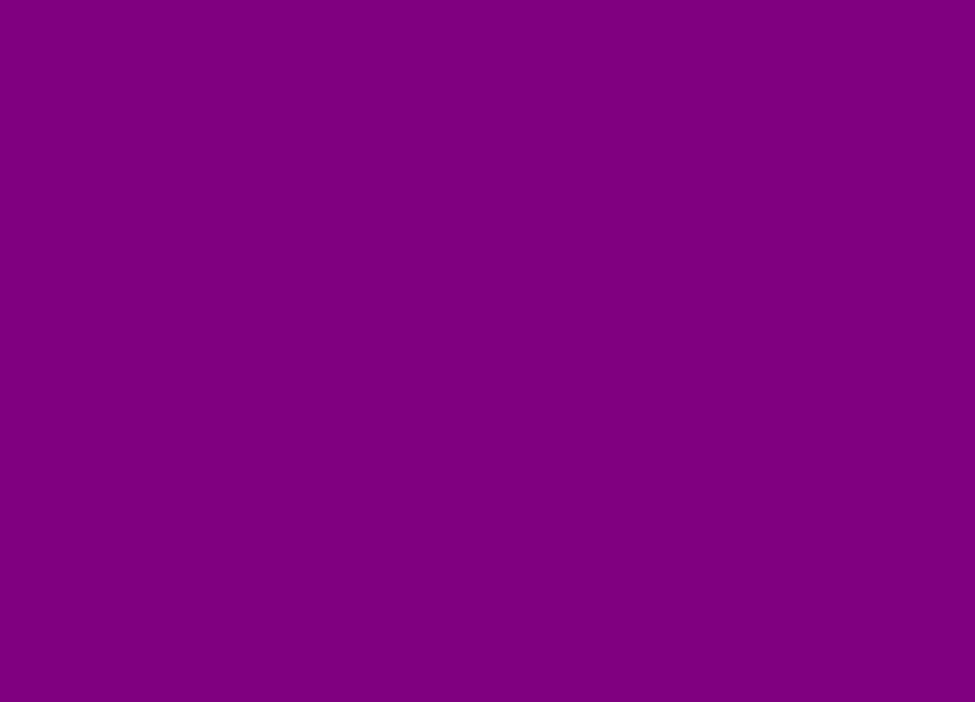
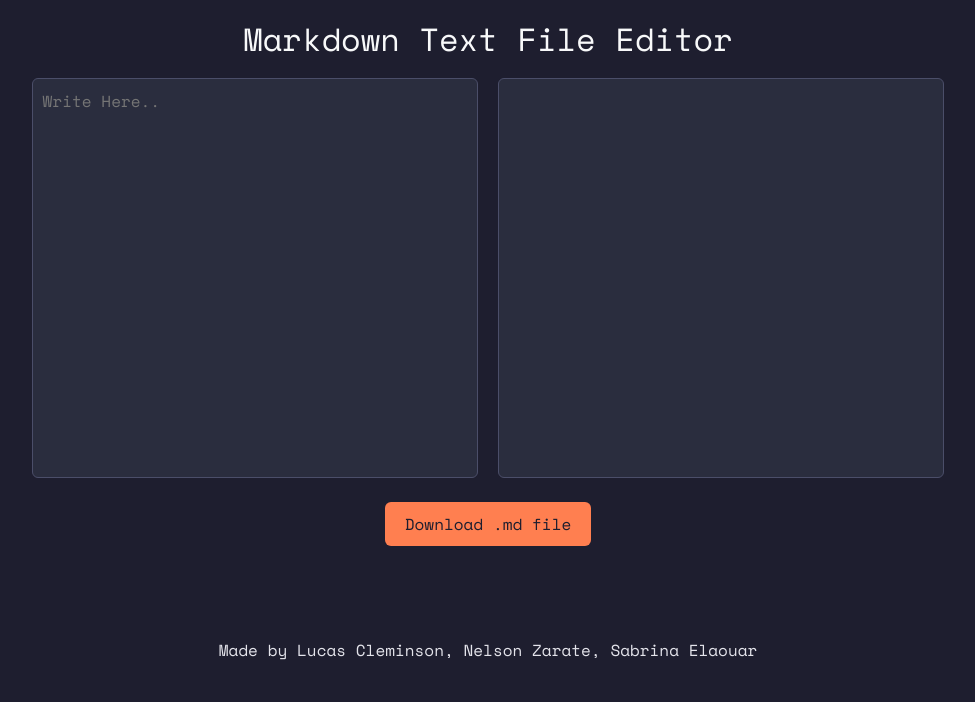
Before and after one commit to NelsonZarate/Markdown-app, a plain HTML site: page src/index.html in a window 1280 px wide. Shown: the whole page, without its empty margins (152-1127 px from the left). Drawn offline with nearby package versions, Linux system fonts and the light colour scheme.

Commit message:
add: styles file

```diff
--- a/src/index.html
+++ b/src/index.html
@@ -1,8 +1,38 @@
-<html>
-    <title>
+<!DOCTYPE html>
+<html lang="en">
+<head>
+  <meta charset="utf-8">
+  <title>Markdown File Editor</title>
+  <link href="https://cdn.jsdelivr.net/npm/bootstrap@5.3.3/dist/css/bootstrap.min.css" rel="stylesheet" integrity="sha384-QWTKZyjpPEjISv5WaRU9OFeRpok6YctnYmDr5pNlyT2bRjXh0JMhjY6hW+ALEwIH" crossorigin="anonymous">
+  <link href="https://fonts.googleapis.com/css2?family=Space+Mono&display=swap" rel="stylesheet">
+  <link rel="stylesheet" href="style.css">
+</head>
+<body>
+  <header>
+    <h1>Markdown Text File Editor</h1>
+  </header>
 
-    </title>
-    <body style bgcolor="purple">
+  <div class="container">
+    <!-- Input Area -->
+    <textarea id="markdown-input" placeholder="Write Here.."></textarea>
+    <!-- Rendered Markdown Preview -->
+    <div id="markdown-preview"></div>
+  </div>
 
-    </body>
+  <br>
+
+  <div class="text-center">
+    <button class="btn">Download .md file</button>
+  </div>
+
+  <br><br><br>
+  <footer>
+    <p>Made by Lucas Cleminson, Nelson Zarate, Sabrina Elaouar</p>
+  </footer>
+
+  <script src="script.js"></script>
+  <script src="https://ajax.googleapis.com/ajax/libs/jquery/1/jquery.min.js"></script>
+  <script src="https://cdn.jsdelivr.net/npm/marked/marked.min.js"></script>
+
+</body>
 </html>
--- /dev/null
+++ b/src/style.css
@@ -0,0 +1,112 @@
+ /* General Styles */
+body {
+    margin: 0;
+    padding: 20px;
+    background-color: #1e1e2f; /* Dark background */
+    color: #e4e4eb; /* Light text */
+    font-family: 'Space Mono', monospace; /* Space Mono for everything */
+  }
+
+header h1 {
+    text-align: center;
+    margin-bottom: 20px;
+    font-size: 2rem;
+    color: #f8f9fa; /* Light text */
+  }
+
+.container {
+    display: flex;
+    gap: 20px; /* Space between input and preview */
+    justify-content: center;
+}
+
+textarea#markdown-input {
+    background-color: #2a2d3e; /* Darker background */
+    color: #e4e4eb; /* Light text */
+    width: 40%;
+    height: 400px;
+    padding: 10px;
+    font-size: 16px;
+    border: 1px solid #4b4e69; /* Subtle border */
+    border-radius: 6px;
+    box-sizing: border-box;
+    resize: none; /* Prevent resizing */
+    font-family: 'Space Mono', monospace; /* Monospace font */
+}
+
+#markdown-preview {
+    background-color: #2a2d3e; /* Darker background */
+    color: #e4e4eb; /* Light text */
+    border: 1px solid #4b4e69; /* Subtle border */
+    border-radius: 6px;
+    width: 40%;
+    height: 400px;
+    padding: 10px;
+    overflow-y: auto;
+    overflow-wrap: break-word;
+    white-space: pre-wrap;
+    font-family: 'Space Mono', monospace; /* Monospace font */
+    box-sizing: border-box;
+}
+
+  /* Markdown Header Styles */
+#markdown-preview h1 {
+    font-size: 1.8rem;
+    margin: 0.5em 0;
+    color: #ff7f50; /* Coral */
+}
+
+#markdown-preview h2 {
+    font-size: 1.5rem;
+    margin: 0.5em 0;
+    color: #ffa07a; /* Light Coral */
+}
+
+#markdown-preview h3 {
+    font-size: 1.3rem;
+    margin: 0.5em 0;
+    color: #ffd700; /* Gold */
+}
+
+#markdown-preview p {
+    font-size: 1rem;
+    margin: 0.5em 0;
+    color: #e4e4eb;
+}
+
+  /* Code Block Styling */
+pre {
+    background-color: #1c1c28; /* Darker block background */
+    border: 1px solid #4b4e69;
+    border-radius: 6px;
+    padding: 12px;
+    overflow-x: auto;
+    color: #a9b7ff; /* Soft blue */
+}
+
+code {
+    font-family: 'Space Mono', monospace;
+    background-color: #1c1c28; /* Matches pre */
+    color: #a9b7ff; /* Soft blue */
+    padding: 2px 4px;
+    border-radius: 4px;
+}
+
+.text-center button {
+    background-color: #ff7f50; /* Coral */
+    color: #1e1e2f; /* Dark text */
+    border: none;
+    padding: 10px 20px;
+    border-radius: 6px;
+    font-size: 1rem;
+}
+
+.text-center button:hover {
+    background-color: #ffa07a; /* Light Coral */
+    color: #1e1e2f;
+}
+
+footer {
+    padding: 20px;
+    text-align: center;
+}
```
Also changed, not shown: 3 other files.
